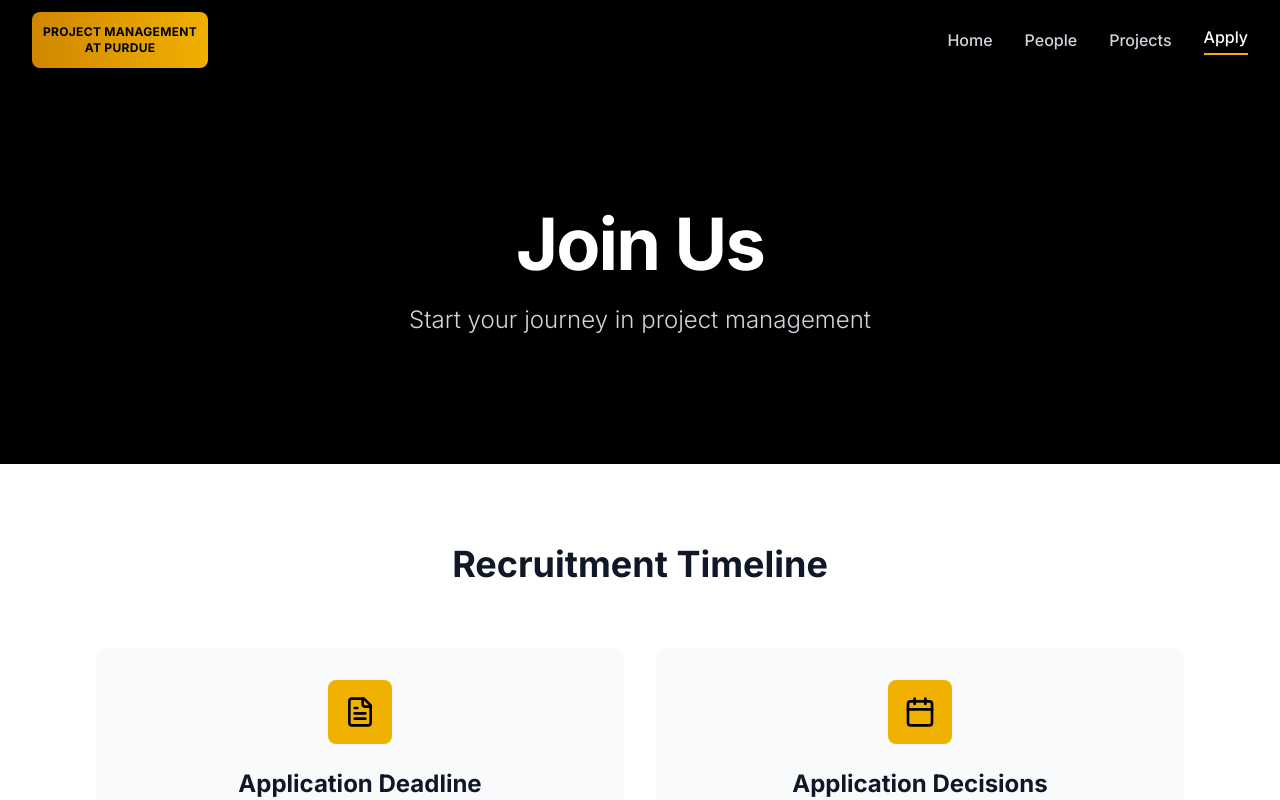
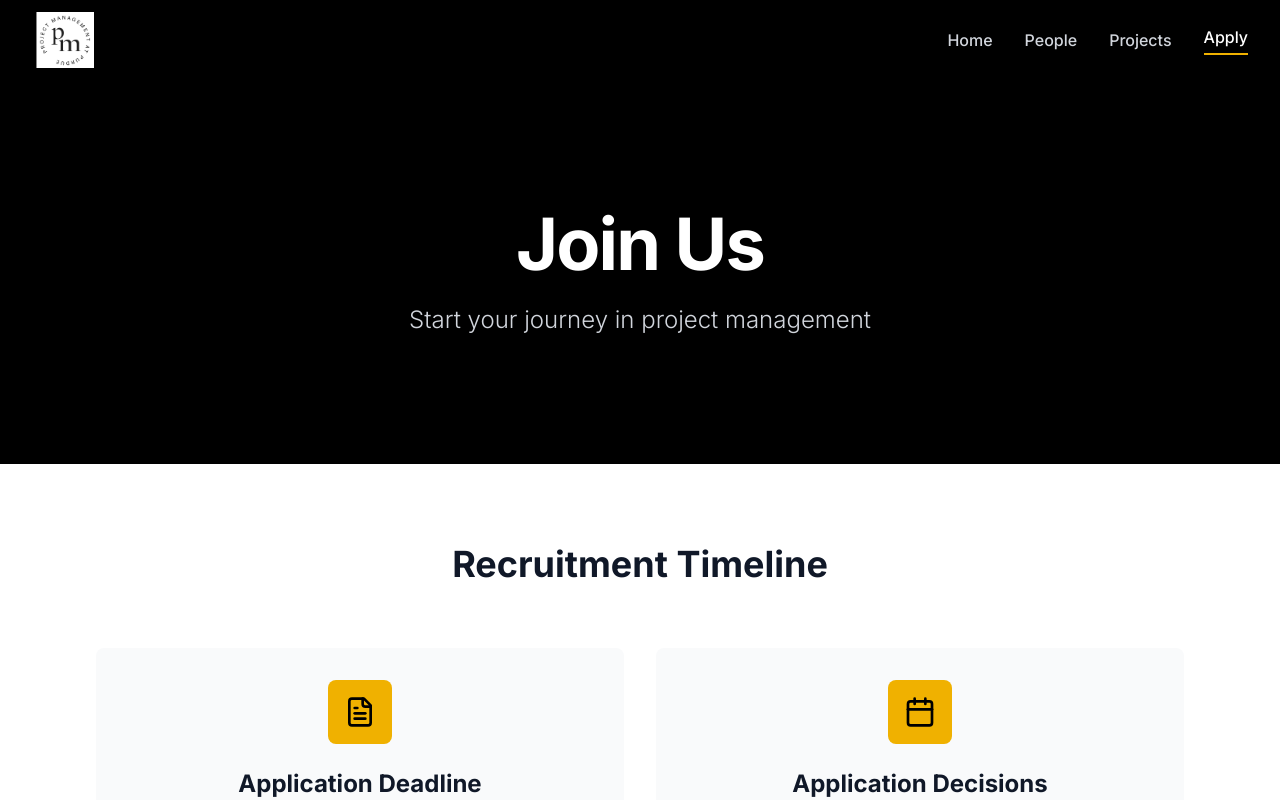
Before and after one commit to ayushkogta/pmp-website, a React (Vite) app: page /apply in a window 1280 px wide. Shown: the top 800 px of the page. Built offline with nearby package versions, Linux system fonts and the light colour scheme.

Commit message:
add logo

```diff
--- a/src/app/components/Header.tsx
+++ b/src/app/components/Header.tsx
@@ -17,11 +17,11 @@ export function Header() {
         <div className="flex items-center justify-between h-20">
           {/* Logo */}
           <Link to="/" className="flex-shrink-0">
-            <div className="h-14 w-44 bg-gradient-to-r from-yellow-600 to-yellow-500 rounded-lg flex items-center justify-center shadow-lg">
-              <span className="text-black font-bold text-xs text-center px-2 tracking-wide">
-                PROJECT MANAGEMENT<br/>AT PURDUE
-              </span>
-            </div>
+            <ImageWithFallback
+              src="/assets/logo.png"
+              alt="Project Management at Purdue Logo"
+              className="h-14 w-auto"
+            />
           </Link>
 
           {/* Navigation */}
```
Also changed, not shown: public/assets/logo.png (added).
